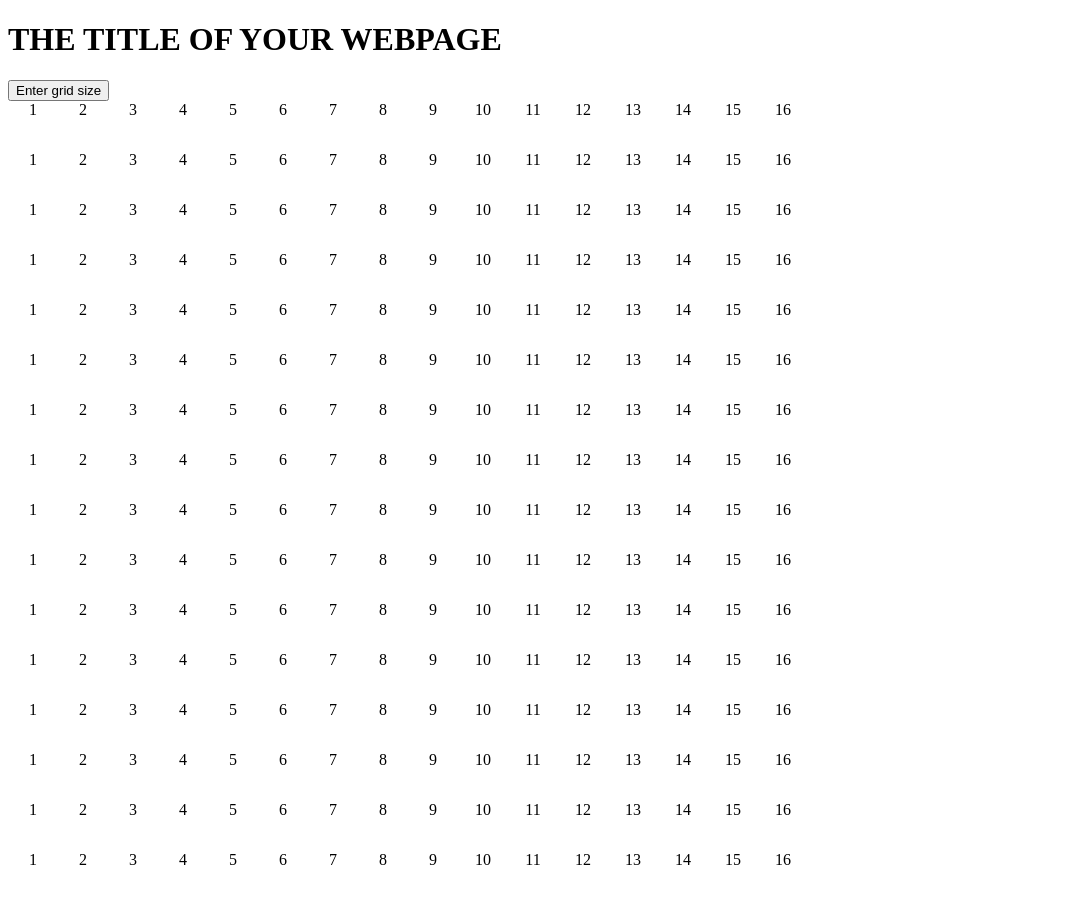
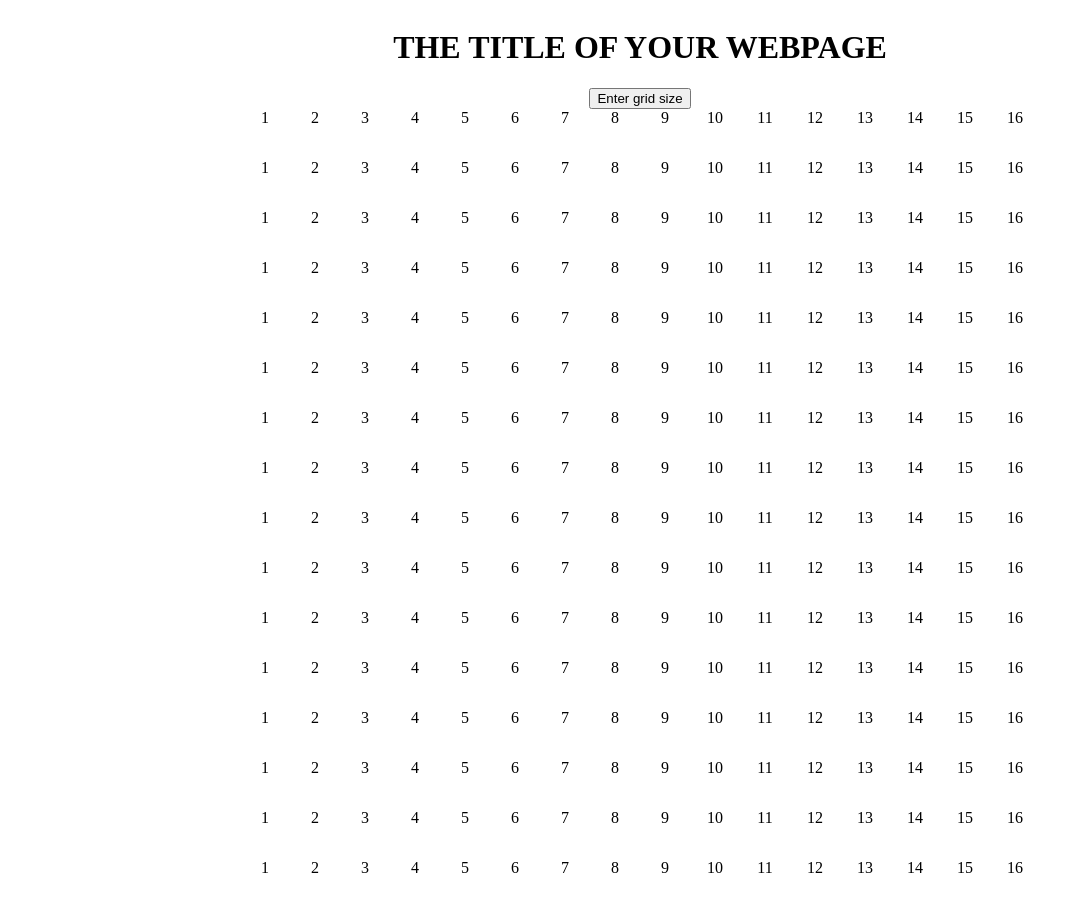
Before and after one commit to tommy128works/Etch-A-Sketch, a plain HTML site: page index.html in a window 1280 px wide. Shown: the whole page, without its empty margins (0-1078 px from the left). Drawn offline with Linux system fonts and the light colour scheme.

Commit message:
Refactor code, center elements, rename classes

```diff
--- a/index.html
+++ b/index.html
@@ -8,11 +8,18 @@
 </head>
 <body>
   <body>
-    <h1>
-      THE TITLE OF YOUR WEBPAGE
-    </h1>
-    <button>Enter grid size</button>
-    <div id="container"></div>
+
+    <div class="center">
+      <h1>THE TITLE OF YOUR WEBPAGE</h1>
+    </div>
+
+    <div class="center">
+      <button>Enter grid size</button>
+    </div>
+
+    <div class="center">
+      <div id="grid"></div>
+    </div>
 
   </body>
 </body>
--- a/js-file.js
+++ b/js-file.js
@@ -1,8 +1,8 @@
-const container = document.querySelector('#container');
+const grid = document.querySelector('#grid');
 
 for (let row = 0; row < 16; row++) {
   newRow = document.createElement('div');
-  newRow.style.cssText = 'display: flex; justify-items: center;'
+  newRow.classList.add('center');
 
   for (let col = 0; col < 16; col++) {
     newCol = document.createElement('div');
@@ -11,10 +11,8 @@ for (let row = 0; row < 16; row++) {
     newCol.classList.add('tile');
     newRow.appendChild(newCol);
   }
-  container.appendChild(newRow);
+  grid.appendChild(newRow);
 }
-
-const grid = document.querySelector('#container');
 
 grid.addEventListener('mouseover', (event) => {
   event.target.classList.add('trail');
--- a/style.css
+++ b/style.css
@@ -1,3 +1,18 @@
+
+
+
+
+.center {
+    display: flex;
+    justify-content: center;
+}
+
+#grid {
+    width: 960px;
+    height: 960px;
+    border-color: black;
+}
+
 .trail {
     background-color: black;
 }
```
